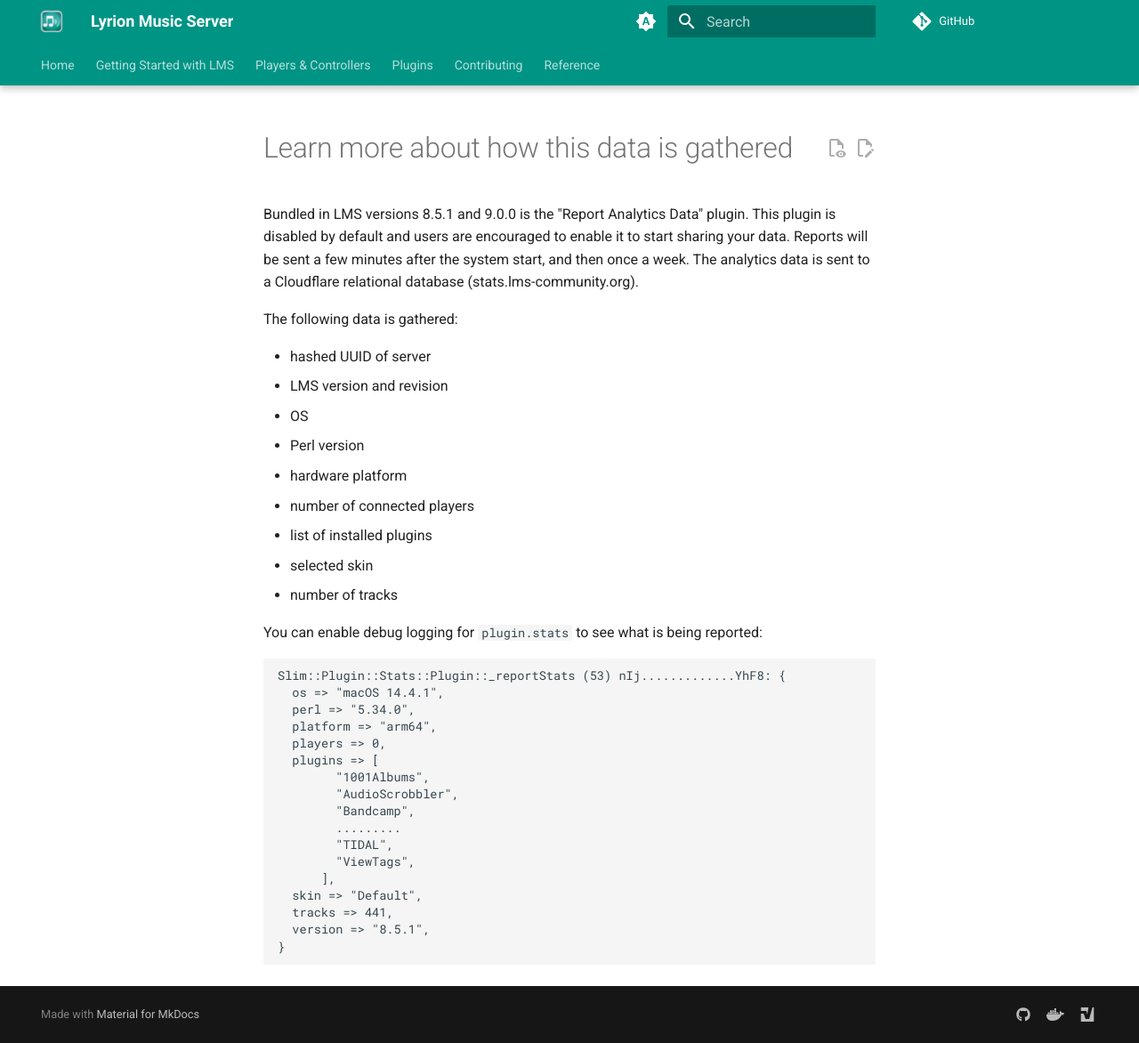
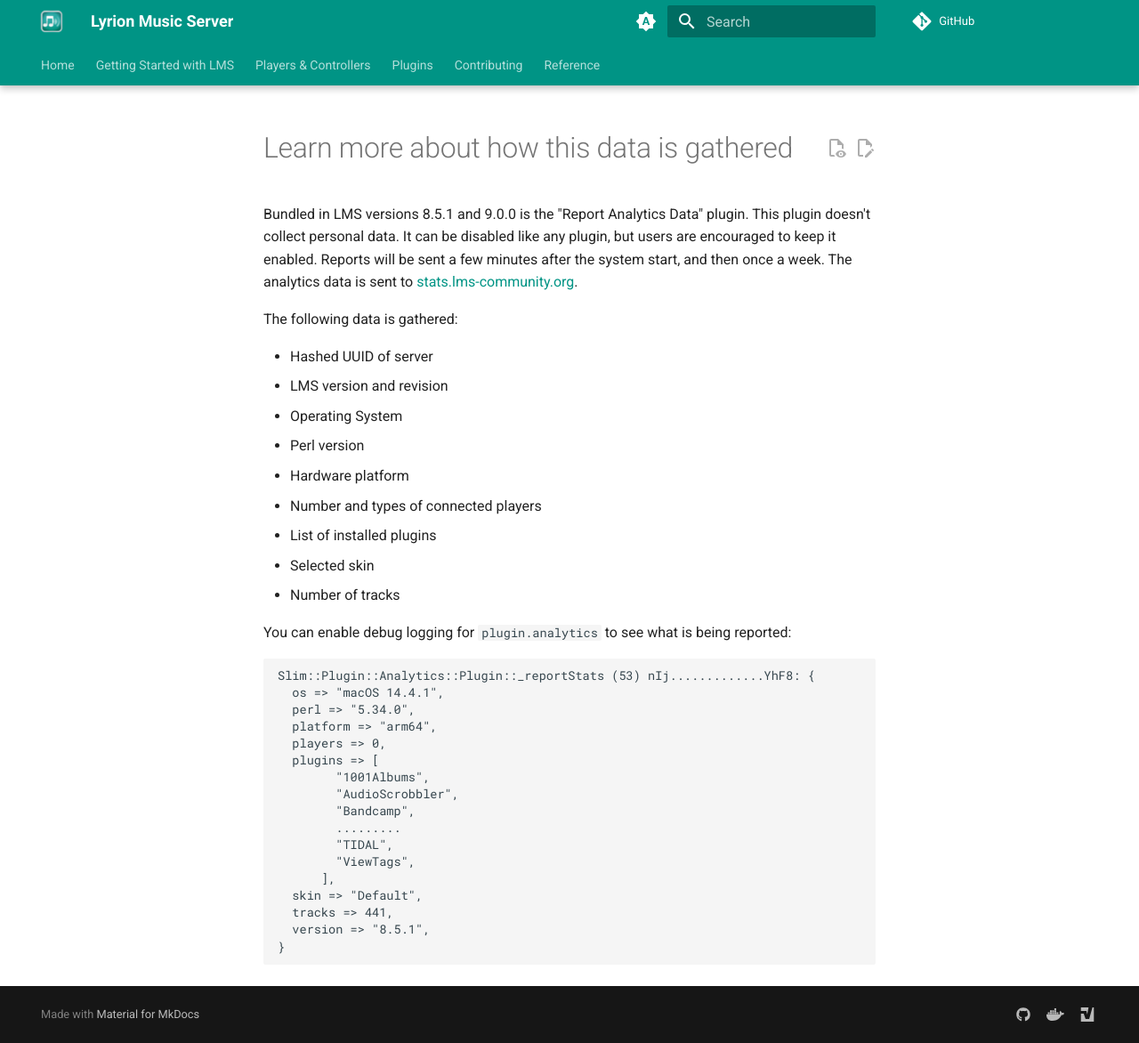
Before and after one commit to LMS-Community/lms-community.github.io, an MkDocs documentation site: the page built from docs/analytics/learn-more.md, in a window 1280 px wide and 1172 px high. Shown: the whole window at 89% size. Built offline with MkDocs 1.6.1 and Material for MkDocs 9.7.7, drawn with Linux system fonts in a browser that asks for light colours; plug-ins that fetch from the network failed and are left out; comment, search, counter and statistics services are not loaded.

Commit message:
Update documentation about the analytics plugin.

````diff
--- a/docs/analytics/learn-more.md
+++ b/docs/analytics/learn-more.md
@@ -5,24 +5,24 @@
 
 # Learn more about how this data is gathered
 
-Bundled in LMS versions 8.5.1 and 9.0.0 is the "Report Analytics Data" plugin. This plugin is disabled by default and users are encouraged to enable it to start sharing your data. Reports will be sent a few minutes after the system start, and then once a week. The analytics data is sent to a Cloudflare relational database (stats.lms-community.org).
+Bundled in LMS versions 8.5.1 and 9.0.0 is the "Report Analytics Data" plugin. This plugin doesn't collect personal data. It can be disabled like any plugin, but users are encouraged to keep it enabled. Reports will be sent a few minutes after the system start, and then once a week. The analytics data is sent to [stats.lms-community.org](https://stats.lms-community.org).
 
 The following data is gathered:
 
-- hashed UUID of server
+- Hashed UUID of server
 - LMS version and revision
-- OS
+- Operating System
 - Perl version
-- hardware platform
-- number of connected players
-- list of installed plugins
-- selected skin
-- number of tracks
+- Hardware platform
+- Number and types of connected players
+- List of installed plugins
+- Selected skin
+- Number of tracks
 
-You can enable debug logging for `plugin.stats` to see what is being reported:
+You can enable debug logging for `plugin.analytics` to see what is being reported:
 
 ```
-Slim::Plugin::Stats::Plugin::_reportStats (53) nIj.............YhF8: {
+Slim::Plugin::Analytics::Plugin::_reportStats (53) nIj.............YhF8: {
   os => "macOS 14.4.1",
   perl => "5.34.0",
   platform => "arm64",
````
